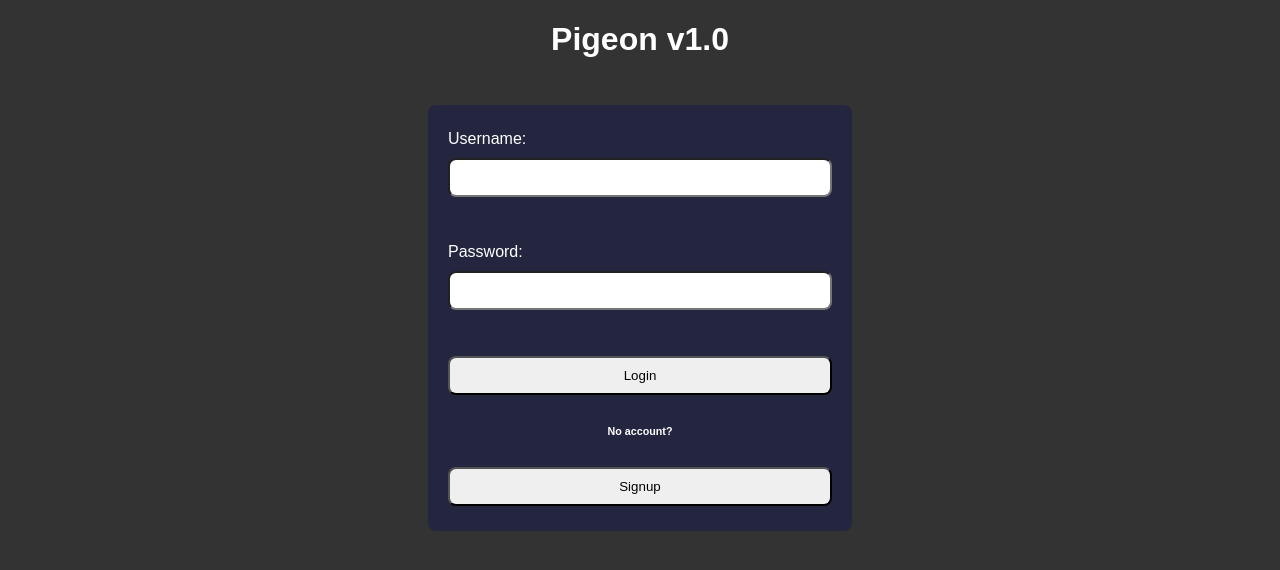
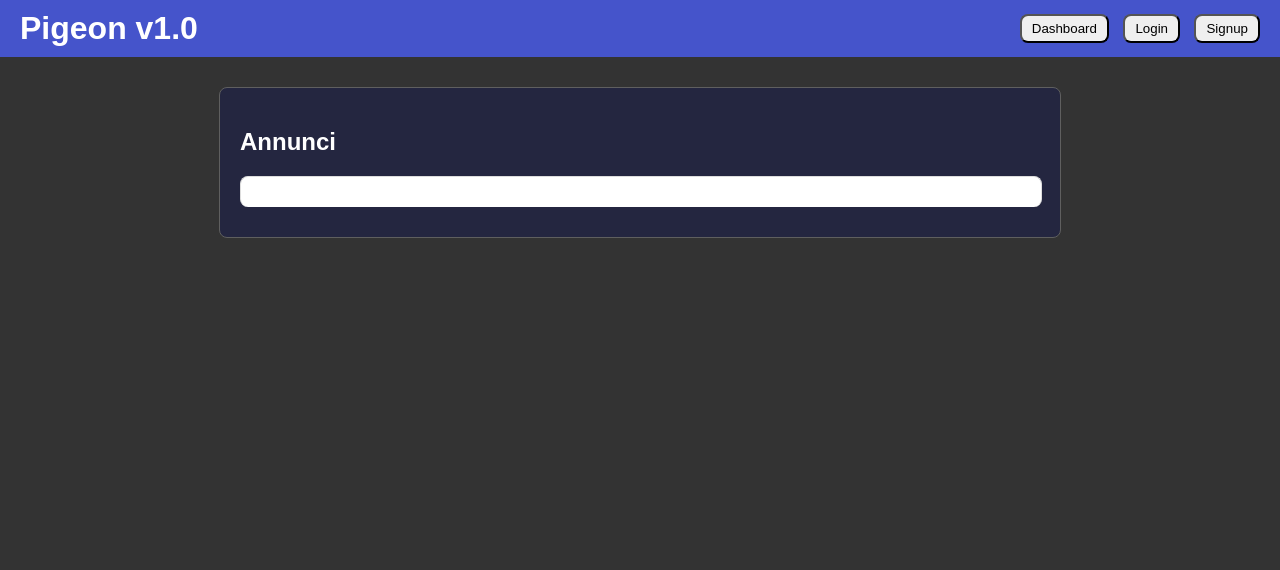
Before and after one commit to OverclockedHeart/pigeon, a website with bundled scripts: page page/index.html in a window 1280 px wide. Built offline with nearby package versions, Linux system fonts and the light colour scheme.

Commit message:
Torno indietro per evitare cambi radicali di logica

```diff
--- a/page/css/style.css
+++ b/page/css/style.css
@@ -8,11 +8,6 @@ body {
   background-color: #333;
 }
 
-h1 {
-  color: #fff;
-}
-
-/*
 header {
   width: 100%;
   background: #4554cb;
@@ -25,15 +20,13 @@ header {
   justify-content: space-between;
   align-items: center;
 }
-*/
+
+header h1 {
+  margin: 0 20px;
+}
 
 nav {
   margin: 0 20px;
-}
-
-h6 {
-  color: #fff;
-  text-align: center;
 }
 
 nav button {
@@ -48,51 +41,17 @@ h2 {
   color: #fff;
 }
 
-/*
-div {
-  position: relative;
-  width: 60%;
-  height: 30%;
-  padding: 5%;
-  margin: 5%;
-  right: 0;
-
-  clip-path: polygon(5% 0%, 100% 0%, 100% 100%, 0% 100%);
-}
-*/
-
-/*
-#loginButton {
-  position: relative;
-  width: 60%;
-  height: 30%;
-  padding: 5%;
-  margin: 5%;
-  right: 0;
-
-  clip-path: polygon(5% 0%, 100% 0%, 100% 100%, 0% 100%);
-}
-
-#signupButton {
-  position: relative;
-  width: 60%;
-  height: 30%;
-  padding: 5%;
-  margin: 5%;
-  right: 0;
-
-  clip-path: polygon(5% 0%, 100% 0%, 100% 100%, 0% 100%);
-}
-*/
+/**/
 
 main {
-  max-width: 30%;
+  max-width: 800px;
   width: 100%;
-  margin: 2% 0;
+  margin: 20px 0;
   padding: 20px;
-  /*box-shadow: 10% 10% 5px rgba(237, 2, 2, 0.7);*/
-  border: 1% solid #5f5f5f;
+
+  border: 1px solid #5f5f5f;
   border-radius: 8px;
+
   background: #242640;
 }
 
--- a/page/index.html
+++ b/page/index.html
@@ -11,14 +11,6 @@
     <script type="module" src="../controllers/app.js"></script>
     <script type="module" src="../src/main.js"></script>
 
-    <link href="../page/css/style.css" rel="stylesheet" />
-    <link rel="icon" href="./favicon.ico" type=" image/ico" />
-
-    <script type="module" src="../controllers/app.js"></script>
-    <script type="module" src="../src/main.js"></script>
-    <script type="module" src="../src/login.js"></script>
-    <script src="../node_modules/bcryptjs/dist/bcrypt.min.js"></script>
-
     <script>
       function switchPage(dest) {
         window.location.href = "../page/" + dest + ".html";
@@ -27,7 +19,6 @@
   </head>
 
   <body>
-    <!--
     <header>
       <h1>Pigeon v1.0</h1>
       <nav>
@@ -38,26 +29,12 @@
         <button onclick="switchPage('signup')" id="signupButton">Signup</button>
       </nav>
     </header>
-    -->
-    <h1>Pigeon v1.0</h1>
 
-    <main>
-      <form id="loginForm">
-        <label>Username:</label>
-        <input id="usernameInput" type="text" minlength="5" maxlength="20" />
-        <br /><br />
-        <label>Password:</label>
-        <input
-          id="passwordInput"
-          type="password"
-          minlength="8"
-          maxlength="40"
-        />
-        <br /><br />
-        <input type="submit" value="Login" />
-        <h6>No account?</h6>
-        <button onclick="switchPage('signup')" id="signupButton">Signup</button>
-      </form>
+    <main id="home">
+      <h2>Annunci</h2>
+      <div>
+        <ul id="postList"></ul>
+      </div>
     </main>
   </body>
 </html>
```
Also changed, not shown: page/signup.html (+18 -9 lines).
